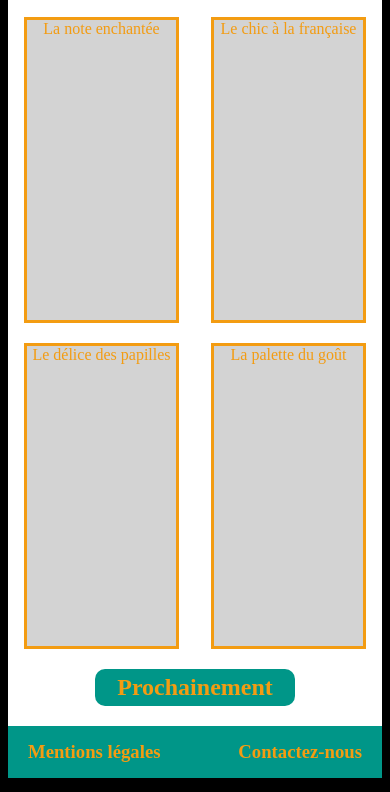
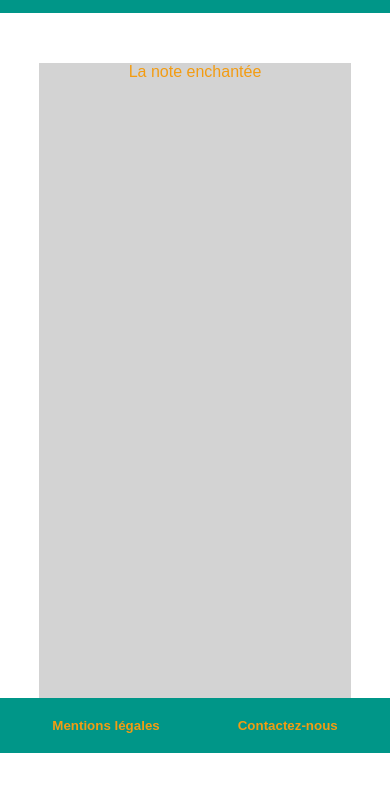
Before and after one commit to Mai201/Ohmyfood, a website: page index.html in a window 390 px wide. Shown: the part 91-883 px from the top of the page. Drawn offline with Linux system fonts and the light colour scheme.

Commit message:
Update css
Ajustement flexbox, responsive et site gen

```diff
--- a/sass/base/_body.scss
+++ b/sass/base/_body.scss
@@ -1,5 +1,6 @@
 body
 {
-    font-family:"monospace" "Times New Roman";
+    font-family: Arial, Helvetica, sans-serif;
     color: $color-txt;
+    margin: 0;
 }
--- a/sass/base/_html.scss
+++ /dev/null
@@ -1,4 +0,0 @@
-html
-{
-    background-color:$bg-html;
-}
--- a/sass/layouts/_footer.scss
+++ b/sass/layouts/_footer.scss
@@ -1,24 +1,21 @@
 footer
 {
     @include blocpage;
-}
-
-footer {
     background-color: $color-primary;
-}
-
-footer {
     justify-content: space-between;
     padding-top: 10px;
     padding-bottom: 10px;
+    position: fixed;
+    bottom:0;
 }
 
-nav{
-    padding-left: 20px;
-    padding-right: 20px;
+nav {
+    margin-left: 10%;
+    margin-right: 10%;
 }
 
+
 h3 {
-    margin-top: 5px;
-    margin-bottom: 5px;
+    margin-top: 10px;
+    margin-bottom: 10px;
 }
--- a/sass/layouts/_header.scss
+++ b/sass/layouts/_header.scss
@@ -1,9 +1,6 @@
 header
 {
     @include blocpage;
-}
-
-header {
     background-color: $color-primary;
 }
 
@@ -11,4 +8,5 @@ h1
 {
     width:100%;
     text-align: center;
+    font-size: 42px;
 }
--- a/sass/pages/_menus-page1.scss
+++ b/sass/pages/_menus-page1.scss
@@ -3,17 +3,9 @@
     @include blocpage;
 }
 
-
-
-h2 {
-    width:100%;
-    text-align: center;
-}
-
-
 .menus{
-    padding-top: 20px;
-    padding-bottom: 20px;
+    padding-top: 50px;
+    padding-bottom: 50px;
     flex-direction: column;
     background-color:$color-bg-menus;
 }
@@ -22,16 +14,15 @@ h2 {
     display:flex;
     flex-direction: row;
     justify-content: space-around;
-    padding-bottom: 20px;
+    padding-bottom: 50px;
 }
 
 
 .menu1, .menu2, .menu3, .menu4
 {
     background-color: lightgrey;
-    border: solid;
-    height: 300px;
-    width: 40%;
+    height: 680px;
+    width: 400px;
     text-align: center;
 }
 
@@ -39,6 +30,7 @@ h2 {
 {
     display:flex;
     justify-content: center;
+    margin-bottom: 50px;
 }
 .btn
 {
@@ -48,6 +40,8 @@ h2 {
 }
 
 h2 {
+    width:100%;
+    text-align: center;
     margin-top: 5px;
     margin-bottom: 5px;
 }
--- a/sass/utils/_media.scss
+++ b/sass/utils/_media.scss
@@ -1,5 +1,32 @@
 @media all and (max-width:1024px) {
-    header, .menus, footer {
+    header, .menus {
         width:auto;
     }
 }
+
+
+@media all and (max-width:900px) {
+
+    .ligne1, .ligne2 {
+        flex-direction: column;
+        padding-bottom: 0px;
+    }
+
+    .menu1, .menu2, .menu3, .menu4
+    {
+        margin-bottom: 50px;
+        margin-left: 10%;
+        margin-right: 10%;
+        width: 80%;
+    }
+
+    footer
+    {
+        justify-content:center;
+    }
+
+    h3
+    {
+        font-size:smaller;
+    }
+}
--- a/sass/utils/_mixins.scss
+++ b/sass/utils/_mixins.scss
@@ -1,6 +1,5 @@
 @mixin blocpage
 {
-    width: 1024px;
-    margin:auto;
+    width: 100%;
     display: flex;
 }
--- a/sass/utils/_variables.scss
+++ b/sass/utils/_variables.scss
@@ -1,5 +1,4 @@
 /*couleurs*/
-$bg-html:black;
 $color-txt:#f39c12;
 $color-primary:#009688;
 $color-bg-menus:white;
```
Also changed, not shown: css/style.css, 1 other file.
